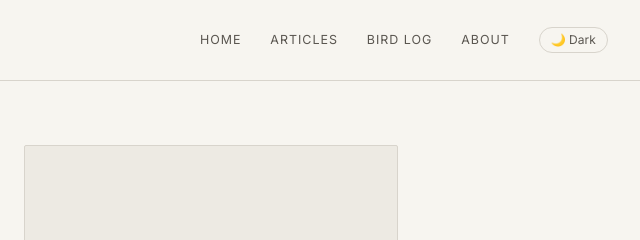
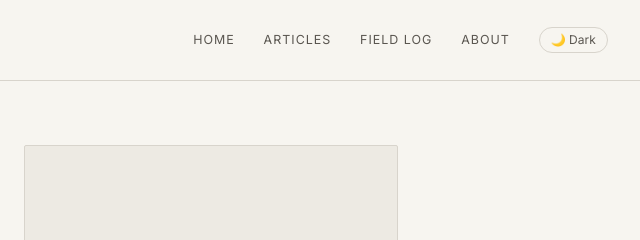
Before and after one commit to lailasabila955-tech/alongwithme, an Eleventy site: page index.njk in a window 1280 px wide. Shown: the top 240 px of the page, 640-1280 px from the left. Built offline with nearby package versions, Linux system fonts and the light colour scheme; Eleventy itself is replaced by a stand-in of ours; files that its build step writes are made by us from their sources.

Commit message:
Update base.njk

```diff
--- a/_includes/base.njk
+++ b/_includes/base.njk
@@ -22,7 +22,7 @@
     <nav>
       <a href="/">Home</a>
       <a href="/#articles">Articles</a>
-      <a href="/#birdlog">Bird Log</a>
+      <a href="/#birdlog">Field Log</a>
       <a href="/#about">About</a>
       <button class="dark-toggle" id="toggle">🌙 Dark</button>
     </nav>
```
